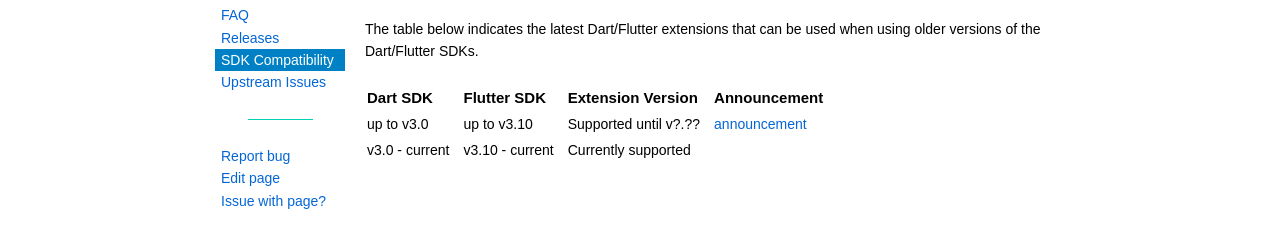
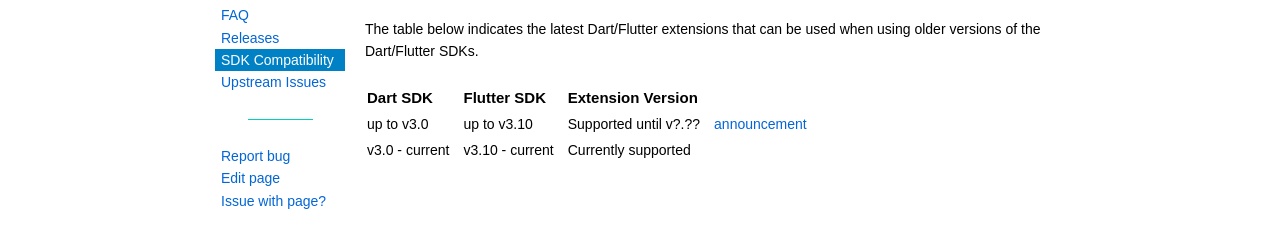
Before and after one commit to Dart-Code/Website, a Jekyll site: the page built from sdk-version-compatibility.md, in a window 1280 px wide. Shown: the part 183-431 px from the top of the page. Built offline with Jekyll 4.4.1, drawn with Linux system fonts in a browser that asks for light colours.

Commit message:
Update sdk-version-compatibility.md

```diff
--- a/sdk-version-compatibility.md
+++ b/sdk-version-compatibility.md
@@ -12,7 +12,7 @@
 
 The table below indicates the latest Dart/Flutter extensions that can be used when using older versions of the Dart/Flutter SDKs.
 
-| Dart SDK | Flutter SDK | Extension Version | Announcement |
+| Dart SDK | Flutter SDK | Extension Version | |
 | ----- | ----- | ----- | ----- |
 | up to v3.0 | up to v3.10 | <span title="v?.??+1 removes legacy analysis server protocol support">Supported until v?.??</span> | [announcement](https://groups.google.com/g/flutter-announce/c/JQHzM3FbBGI) |
 | v3.0 - current | v3.10 - current | Currently supported |
```
